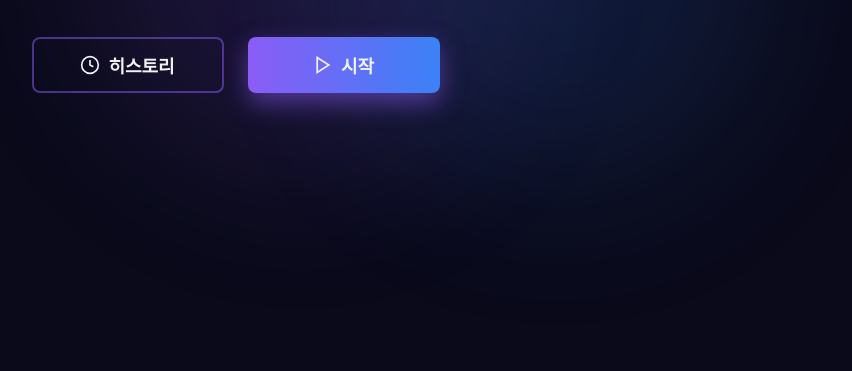
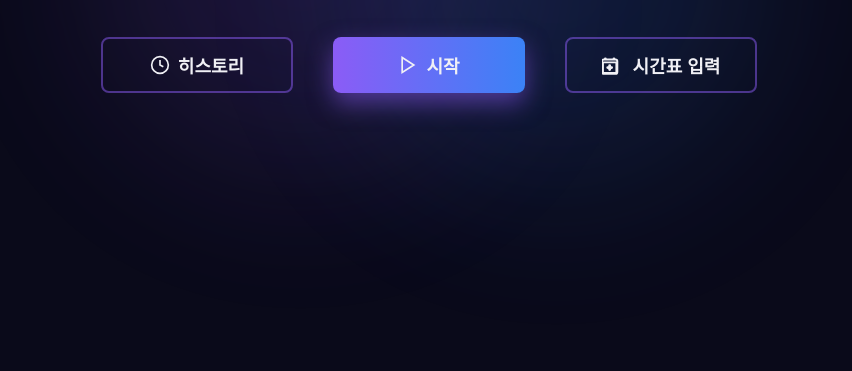
Before and after one commit to suglory94/2025_5_oss_project, a plain HTML site: page index.html in a window 1280 px wide. Shown: the part 429-800 px from the top of the page, without its empty margins (211-1063 px from the left). Drawn offline with Linux system fonts and the light colour scheme.

Commit message:
front update

```diff
--- a/index.css
+++ b/index.css
@@ -80,6 +80,7 @@ body {
     -webkit-text-fill-color: transparent;
     animation: gradient 3s ease infinite;
     margin-bottom: 3rem;
+    transform: translateY(-15px);
 }
 
 @keyframes gradient {
@@ -97,6 +98,10 @@ body {
     flex-direction: column;
     gap: 1.5rem;
     align-items: center;
+    justify-content: center; /* 가로 가운데 */
+    align-items: center;     /* 세로 가운데 (필요할 때) */
+    gap: 40px;               /* 버튼 사이 간격 */
+    margin-top: 40px;        /* 필요하면 상단 여백 */
 }
 
 .btn {
@@ -117,6 +122,12 @@ body {
 .icon {
     width: 20px;
     height: 20px;
+}
+
+.icon-time {
+    width: 23px;
+    height: 30px;
+    transform: translateY(5px);/*아래로 내리기*/
 }
 
 .btn-outline {
--- a/index.html
+++ b/index.html
@@ -33,6 +33,15 @@
                     </svg>
                     시작
                 </button>
+
+                <button class="btn btn-outline" onclick="showTimetable()">
+                    <svg class="icon-time" viewBox="0 0 24 24" fill="none" stroke="currentColor" stroke-width="2">
+                        <path d="M8 7a.5.5 0 0 1 .5.5V9H10a.5.5 0 0 1 0 1H8.5v1.5a.5.5 0 0 1-1 0V10H6a.5.5 0 0 1 0-1h1.5V7.5A.5.5 0 0 1 8 7"/>
+                        <path d="M3.5 0a.5.5 0 0 1 .5.5V1h8V.5a.5.5 0 0 1 1 0V1h1a2 2 0 0 1 2 2v11a2 2 0 0 1-2 2H2a2 2 0 0 1-2-2V3a2 2 0 0 1 2-2h1V.5a.5.5 0 0 1 .5-.5M1 4v10a1 1 0 0 0 1 1h12a1 1 0 0 0 1-1V4z"/>
+                    </svg>
+                    시간표 입력
+                </button>
+
             </div>
         </div>
     </div>
@@ -47,6 +56,11 @@
             console.log('히스토리 보기');
             alert('히스토리 페이지로 이동합니다!');
         }
+
+         function showTimetable() {
+            console.log('시간표 입력');
+            alert('시간표 입력 페이지로 이동합니다!');
+        }
     </script>
 </body>
 </html>
```
